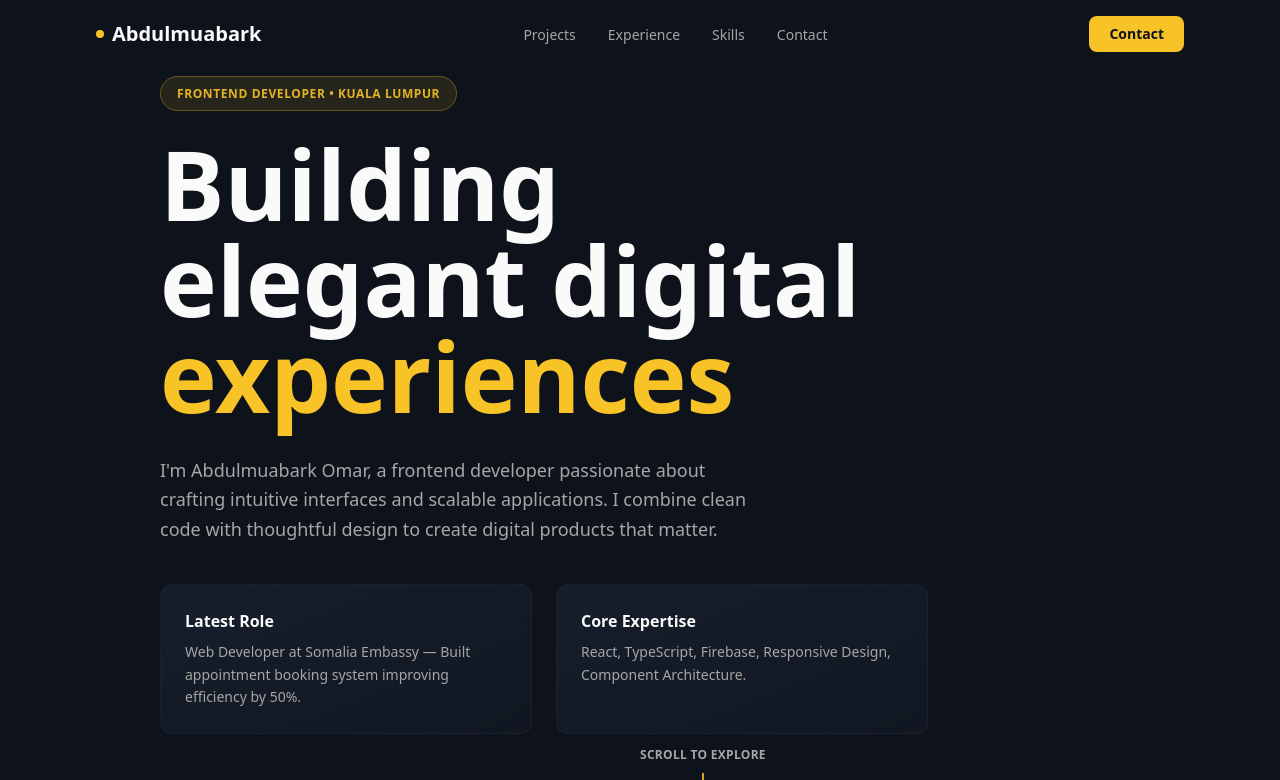
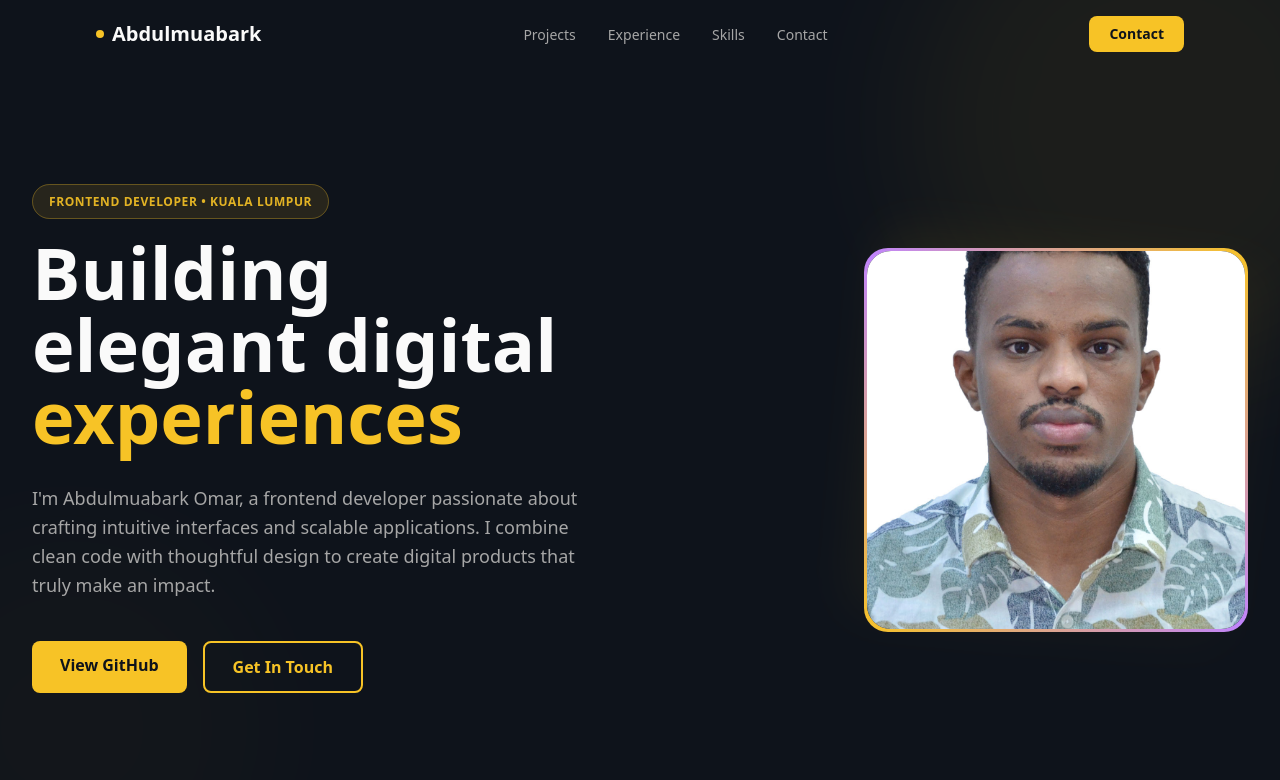
Before and after one commit to barook10/portfolio, a Next.js app: page / in a window 1280 px wide. Shown: the top 780 px of the page. Built offline with nearby package versions, Linux system fonts and the light colour scheme.

Commit message:
add picture

```diff
--- a/components/hero.tsx
+++ b/components/hero.tsx
@@ -1,6 +1,7 @@
 'use client'
 
 import { useEffect, useState } from 'react'
+import Image from 'next/image'
 
 export default function Hero() {
   const [isVisible, setIsVisible] = useState(false)
@@ -10,90 +11,97 @@ export default function Hero() {
   }, [])
 
   return (
-    <section id="hero" className="relative min-h-screen flex items-center pt-20 overflow-hidden">
-      {/* Background gradient elements */}
+    <section
+      id="hero"
+      className="relative min-h-screen flex items-center pt-20 overflow-hidden"
+    >
+      {/* Background gradient blobs */}
       <div className="absolute inset-0 overflow-hidden">
-        <div className="absolute -top-40 -right-40 w-80 h-80 bg-accent/20 rounded-full mix-blend-multiply filter blur-3xl opacity-30 animate-pulse" />
-        <div className="absolute -bottom-40 -left-40 w-80 h-80 bg-accent/10 rounded-full mix-blend-multiply filter blur-3xl opacity-20 animate-pulse animation-delay-2000" />
+        <div className="absolute -top-32 -right-32 w-[500px] h-[500px] bg-accent/20 rounded-full blur-3xl opacity-30" />
+        <div className="absolute -bottom-32 -left-32 w-[400px] h-[400px] bg-accent/10 rounded-full blur-3xl opacity-20" />
       </div>
 
-      <div className="max-w-5xl w-full mx-auto px-4 sm:px-6 lg:px-8 relative z-10">
+      <div className="max-w-7xl w-full mx-auto px-6 lg:px-8 relative z-10">
+        <div className="grid lg:grid-cols-2 gap-16 items-center">
+
+          {/* LEFT SIDE */}
           <div
             className={`transform transition-all duration-1000 ${
-            isVisible ? 'opacity-100 translate-y-0' : 'opacity-0 translate-y-10'
+              isVisible
+                ? 'opacity-100 translate-y-0'
+                : 'opacity-0 translate-y-10'
             }`}
           >
-          <div className="mb-8 inline-block">
+            <div className="mb-6 inline-block">
               <span className="text-xs font-semibold text-accent/90 px-4 py-2 rounded-full bg-accent/10 border border-accent/30 uppercase tracking-wider">
                 Frontend Developer • Kuala Lumpur
               </span>
             </div>
 
-          <h1 className="text-6xl sm:text-7xl lg:text-8xl font-bold text-foreground mb-8 text-balance leading-tight">
+            <h1 className="text-5xl sm:text-6xl lg:text-7xl font-bold text-foreground leading-tight mb-8">
               Building elegant digital
               <span className="text-accent block">experiences</span>
             </h1>
 
-          <p className="text-lg text-muted-foreground mb-10 max-w-3xl leading-relaxed text-balance">
-            I'm Abdulmuabark Omar, a frontend developer passionate about crafting intuitive interfaces and scalable applications. I combine clean code with thoughtful design to create digital products that matter.
+            <p className="text-lg text-muted-foreground mb-10 max-w-xl leading-relaxed">
+              I'm Abdulmuabark Omar, a frontend developer passionate about crafting intuitive interfaces and scalable applications. I combine clean code with thoughtful design to create digital products that truly make an impact.
             </p>
-
-          <div className="grid grid-cols-1 sm:grid-cols-2 gap-6 mb-12 max-w-3xl">
-            <div className="group relative p-6 rounded-xl border border-border/40 bg-gradient-to-br from-secondary/50 to-secondary/20 backdrop-blur-sm hover:border-accent/50 transition-all duration-300">
-              <div className="absolute inset-0 bg-gradient-to-br from-accent/5 to-transparent opacity-0 group-hover:opacity-100 rounded-xl transition-opacity duration-300" />
-              <div className="relative">
-                <h3 className="font-bold text-foreground mb-2 text-accent group-hover:text-accent/80 transition-colors">Latest Role</h3>
-                <p className="text-sm text-muted-foreground leading-relaxed">
-                  Web Developer at Somalia Embassy — Built appointment booking system improving efficiency by 50%.
-                </p>
-              </div>
-            </div>
-
-            <div className="group relative p-6 rounded-xl border border-border/40 bg-gradient-to-br from-secondary/50 to-secondary/20 backdrop-blur-sm hover:border-accent/50 transition-all duration-300">
-              <div className="absolute inset-0 bg-gradient-to-br from-accent/5 to-transparent opacity-0 group-hover:opacity-100 rounded-xl transition-opacity duration-300" />
-              <div className="relative">
-                <h3 className="font-bold text-foreground mb-2 text-accent group-hover:text-accent/80 transition-colors">Core Expertise</h3>
-                <p className="text-sm text-muted-foreground leading-relaxed">
-                  React, TypeScript, Firebase, Responsive Design, Component Architecture.
-                </p>
-              </div>
-            </div>
-          </div>
 
             <div className="flex flex-wrap gap-4">
               <a
                 href="https://github.com/barook10"
                 target="_blank"
                 rel="noopener noreferrer"
-              className="inline-flex items-center gap-2 px-7 py-3 bg-accent text-accent-foreground font-semibold rounded-lg hover:shadow-lg hover:shadow-accent/40 hover:-translate-y-1 transition-all"
+                className="px-7 py-3 bg-accent text-accent-foreground font-semibold rounded-lg hover:shadow-lg hover:shadow-accent/40 hover:-translate-y-1 transition-all"
               >
                 View GitHub
-              <svg className="w-4 h-4" fill="none" stroke="currentColor" viewBox="0 0 24 24">
-                <path strokeLinecap="round" strokeLinejoin="round" strokeWidth={2} d="M13 7l5 5m0 0l-5 5m5-5H6" />
-              </svg>
               </a>
+
               <a
                 href="#contact"
                 onClick={(e) => {
                   e.preventDefault()
-                document.getElementById('contact')?.scrollIntoView({ behavior: 'smooth' })
+                  document
+                    .getElementById('contact')
+                    ?.scrollIntoView({ behavior: 'smooth' })
                 }}
-              className="inline-flex items-center gap-2 px-7 py-3 border-2 border-accent text-accent font-semibold rounded-lg hover:bg-accent/10 transition-all"
+                className="px-7 py-3 border-2 border-accent text-accent font-semibold rounded-lg hover:bg-accent/10 transition-all"
               >
                 Get In Touch
-              <svg className="w-4 h-4" fill="none" stroke="currentColor" viewBox="0 0 24 24">
-                <path strokeLinecap="round" strokeLinejoin="round" strokeWidth={2} d="M3 8l7.89 5.26a2 2 0 002.22 0L21 8M5 19h14a2 2 0 002-2V7a2 2 0 00-2-2H5a2 2 0 00-2 2v10a2 2 0 002 2z" />
-              </svg>
               </a>
             </div>
           </div>
 
-        {/* Scroll indicator */}
-        <div className="absolute bottom-8 left-1/2 transform -translate-x-1/2 flex flex-col items-center gap-2 text-muted-foreground animate-bounce">
-          <span className="text-xs font-semibold uppercase tracking-wide">Scroll to explore</span>
-          <svg className="w-5 h-5 text-accent" fill="none" stroke="currentColor" viewBox="0 0 24 24">
-            <path strokeLinecap="round" strokeLinejoin="round" strokeWidth={2} d="M19 14l-7 7m0 0l-7-7m7 7V3" />
-          </svg>
+          {/* RIGHT SIDE - PREMIUM IMAGE DESIGN */}
+          <div className="relative flex justify-center lg:justify-end">
+
+            {/* Decorative background card */}
+            <div className="absolute w-72 h-72 lg:w-96 lg:h-96 bg-gradient-to-br from-accent/20 to-accent/5 rounded-3xl rotate-6 blur-xl opacity-40" />
+
+            {/* Image container */}
+            <div
+              className={`relative w-72 h-72 lg:w-96 lg:h-96 transform transition-all duration-1000 ${
+                isVisible
+                  ? 'opacity-100 translate-y-0'
+                  : 'opacity-0 translate-y-10'
+              }`}
+            >
+              {/* Gradient ring */}
+              <div className="absolute inset-0 rounded-3xl p-[3px] bg-gradient-to-tr from-accent via-purple-400 to-accent">
+                <div className="relative w-full h-full rounded-3xl overflow-hidden bg-background">
+                  <Image
+                    src="/profile.jpg"
+                    alt="Abdulmuabark Omar"
+                    fill
+                    className="object-cover"
+                    priority
+                  />
+                </div>
+              </div>
+            </div>
+
+          </div>
+
         </div>
       </div>
     </section>
```
Also changed, not shown: public/profile.jpg (added). Lines whose indentation alone changed are shown as unchanged.
